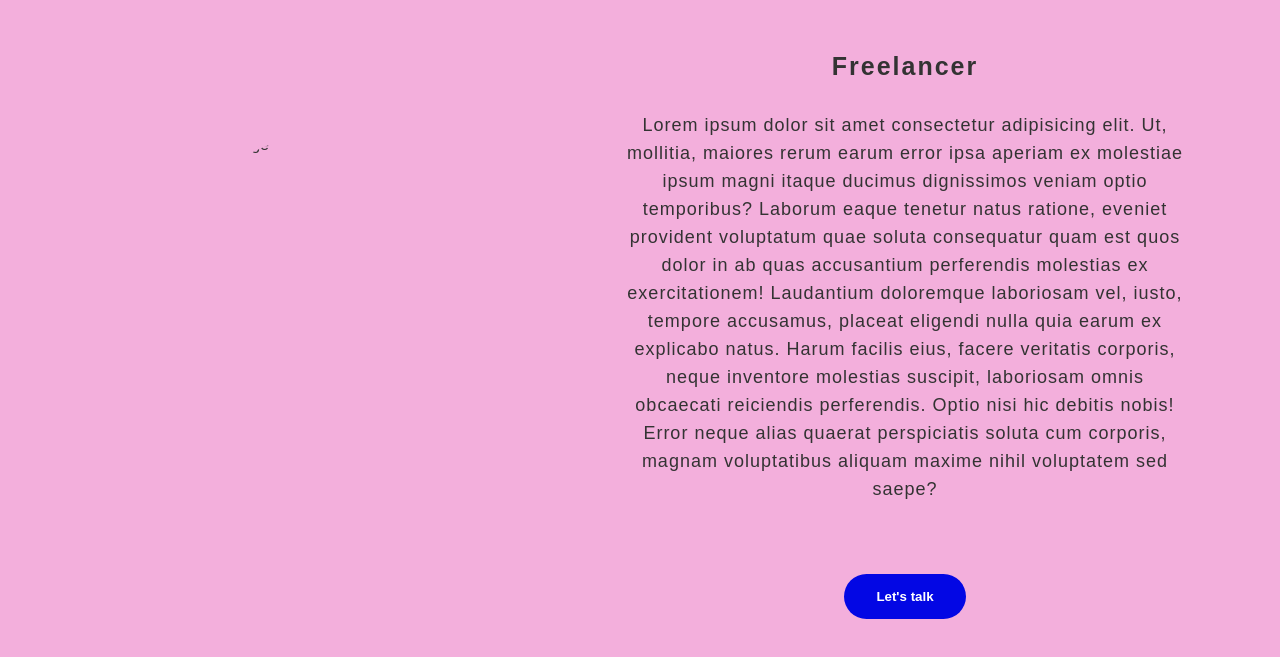
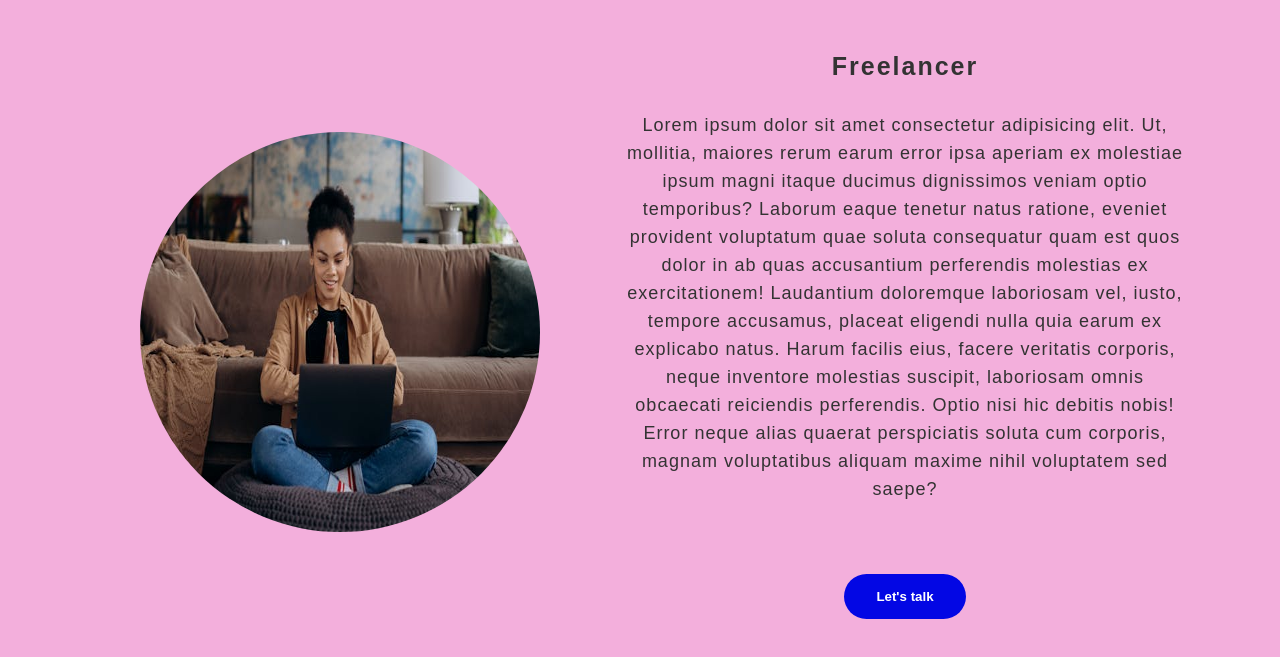
Before and after one commit to Joon-Oss/Rose, a plain HTML site: page about.html in a window 1280 px wide. Shown: the part 72-729 px from the top of the page. Drawn offline with nearby package versions, Linux system fonts and the light colour scheme; the site is published under a folder, as on GitHub Pages, so addresses that start at the root find nothing.

Commit message:
Update about.html

```diff
--- a/about.html
+++ b/about.html
@@ -29,7 +29,7 @@
 
     <section class="about">
         <div class="main">
-            <img src="/services/service6.jpg" alt="Rounded image">
+            <img src="./services/service6.jpg" alt="Rounded image">
             <div class="about-text">
             <h5>Freelancer</h5>
             <p>
```
